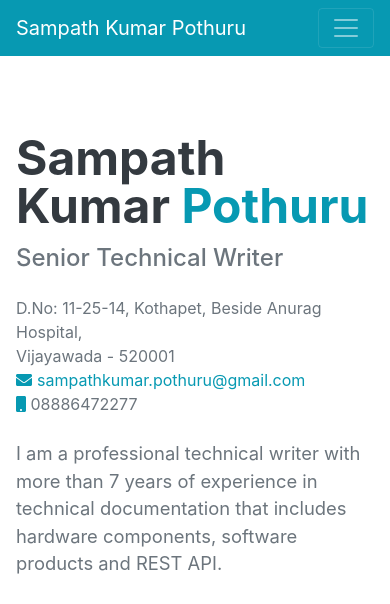
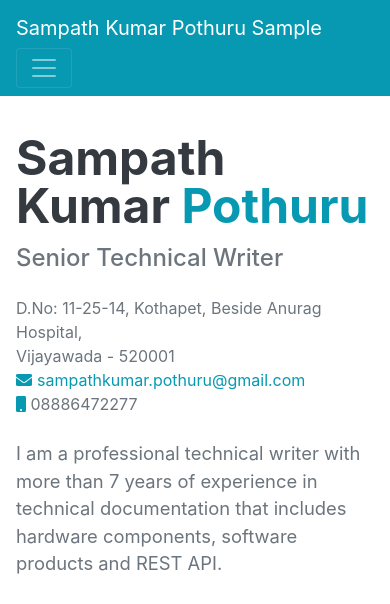
Before and after one commit to sampathyathi/Resume, a plain HTML site: page index.html in a window 390 px wide. Shown: the top 604 px of the page. Drawn offline with nearby package versions, Linux system fonts and the light colour scheme; a web font is replaced by a local one.

Commit message:
Update index.html

```diff
--- a/index.html
+++ b/index.html
@@ -19,7 +19,7 @@
         <!-- Navigation-->
         <nav class="navbar navbar-expand-lg navbar-dark bg-primary fixed-top" id="sideNav">
             <a class="navbar-brand js-scroll-trigger" href="#page-top">
-                <span class="d-block d-lg-none">Sampath Kumar Pothuru</span>
+                <span class="d-block d-lg-none">Sampath Kumar Pothuru Sample</span>
                 <span class="d-none d-lg-block"><img class="img-fluid img-profile rounded-circle mx-auto mb-2" src="assets/img/image.jpg" alt="" /></span>
             </a>
             <button class="navbar-toggler" type="button" data-toggle="collapse" data-target="#navbarSupportedContent" aria-controls="navbarSupportedContent" aria-expanded="false" aria-label="Toggle navigation"><span class="navbar-toggler-icon"></span></button>
```
